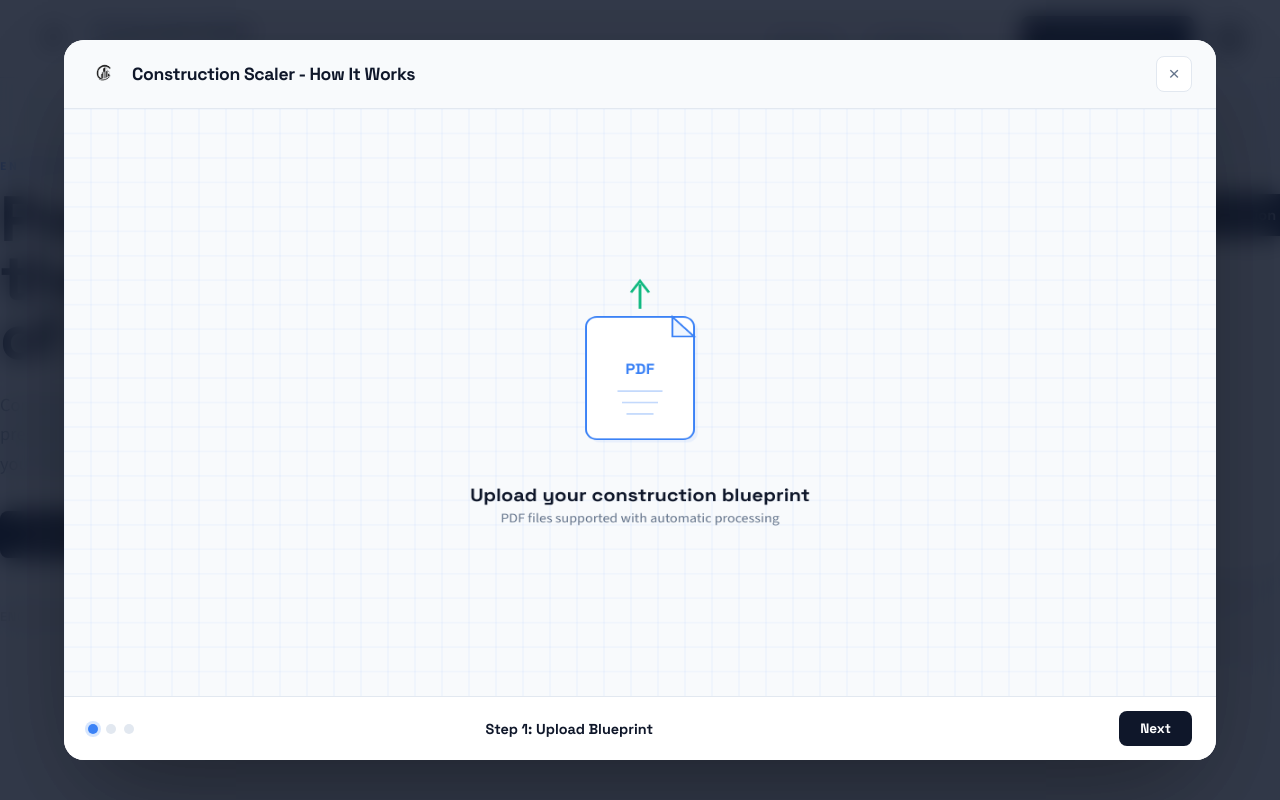
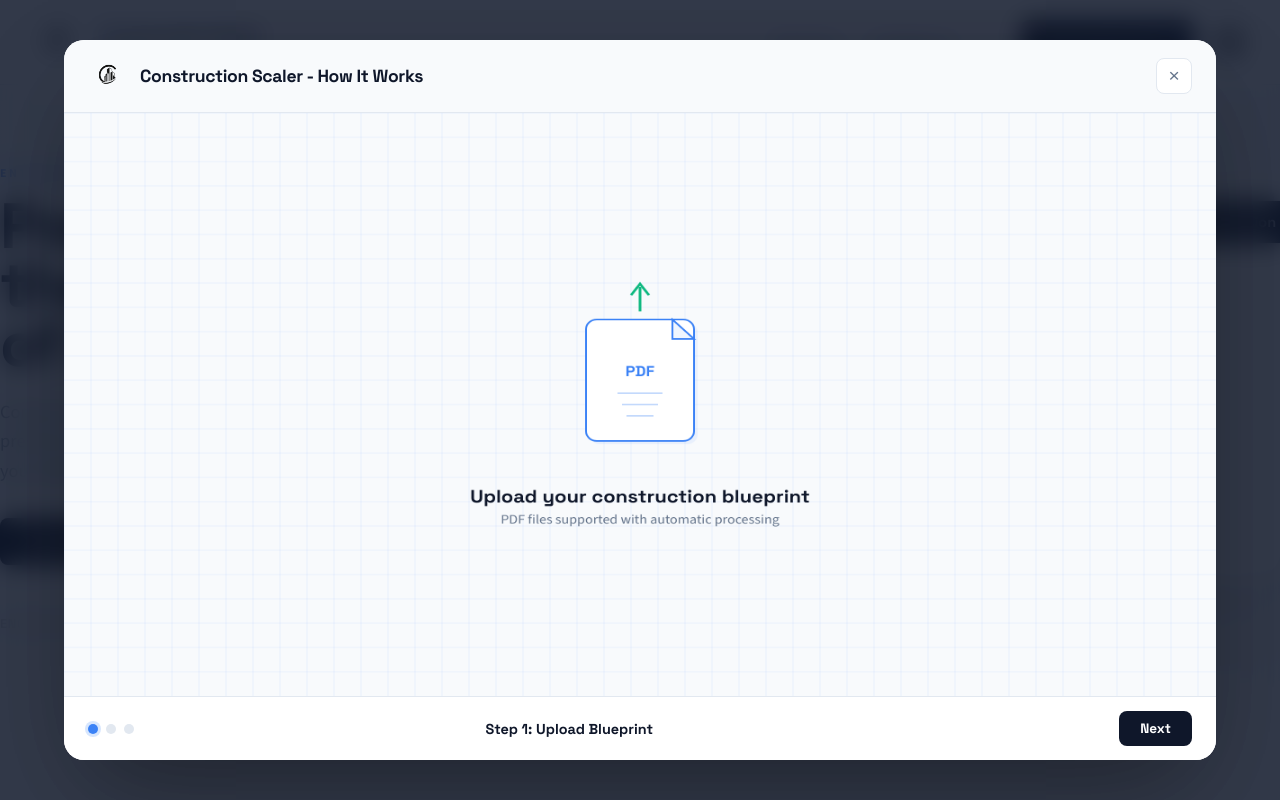
Before and after one commit to ziaur390/Construction-Scaler, a website: page web/index.html in a window 1280 px wide. Both pictures are taken after a click on the element "Watch Demo". Shown: the top 800 px of the page. Drawn offline with nearby package versions, Linux system fonts and the light colour scheme; grey boxes are pictures that could not be loaded.

Commit message:
fix: increase logo size across all pages

```diff
--- a/web/assets/styles.css
+++ b/web/assets/styles.css
@@ -84,9 +84,9 @@ a {
 }
 
 .brand-logo {
-  width: 44px;
-  height: 44px;
-  border-radius: 8px;
+  width: 52px;
+  height: 52px;
+  border-radius: 10px;
   object-fit: contain;
 }
 
--- a/web/index.html
+++ b/web/index.html
@@ -137,7 +137,7 @@
     <div class="demo-modal">
       <div class="demo-header">
         <div style="display:flex;align-items:center;gap:12px;">
-          <img class="brand-logo" src="./assets/logo.png" alt="Logo" style="width:32px;height:32px;">
+          <img class="brand-logo" src="./assets/logo.png" alt="Logo" style="width:40px;height:40px;">
           <h3>Construction Scaler - How It Works</h3>
         </div>
         <button class="demo-close" id="demoClose">&times;</button>
```
Also changed, not shown: web/login.html (+1 -1 lines), web/register.html (+1 -1 lines).
